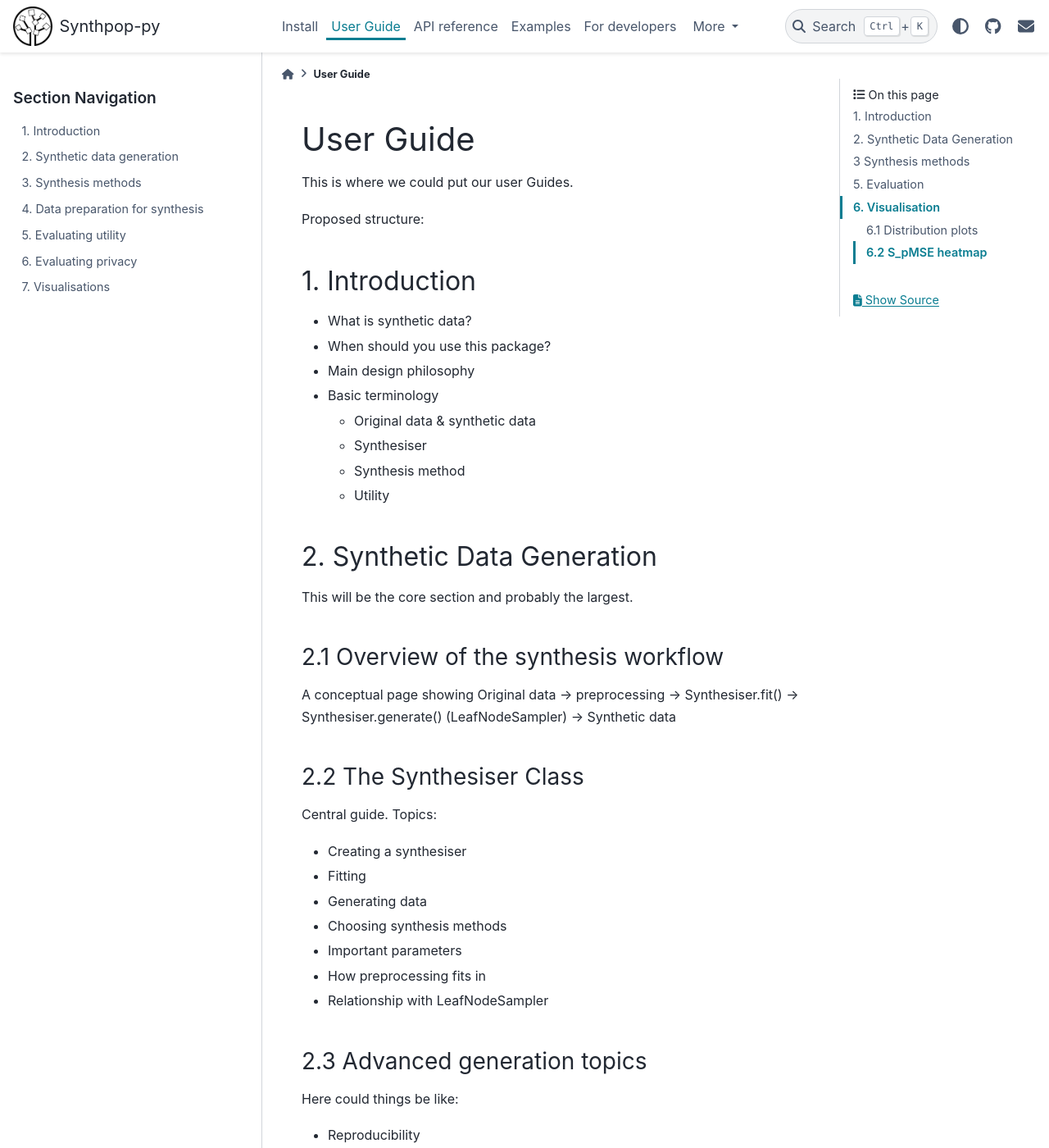
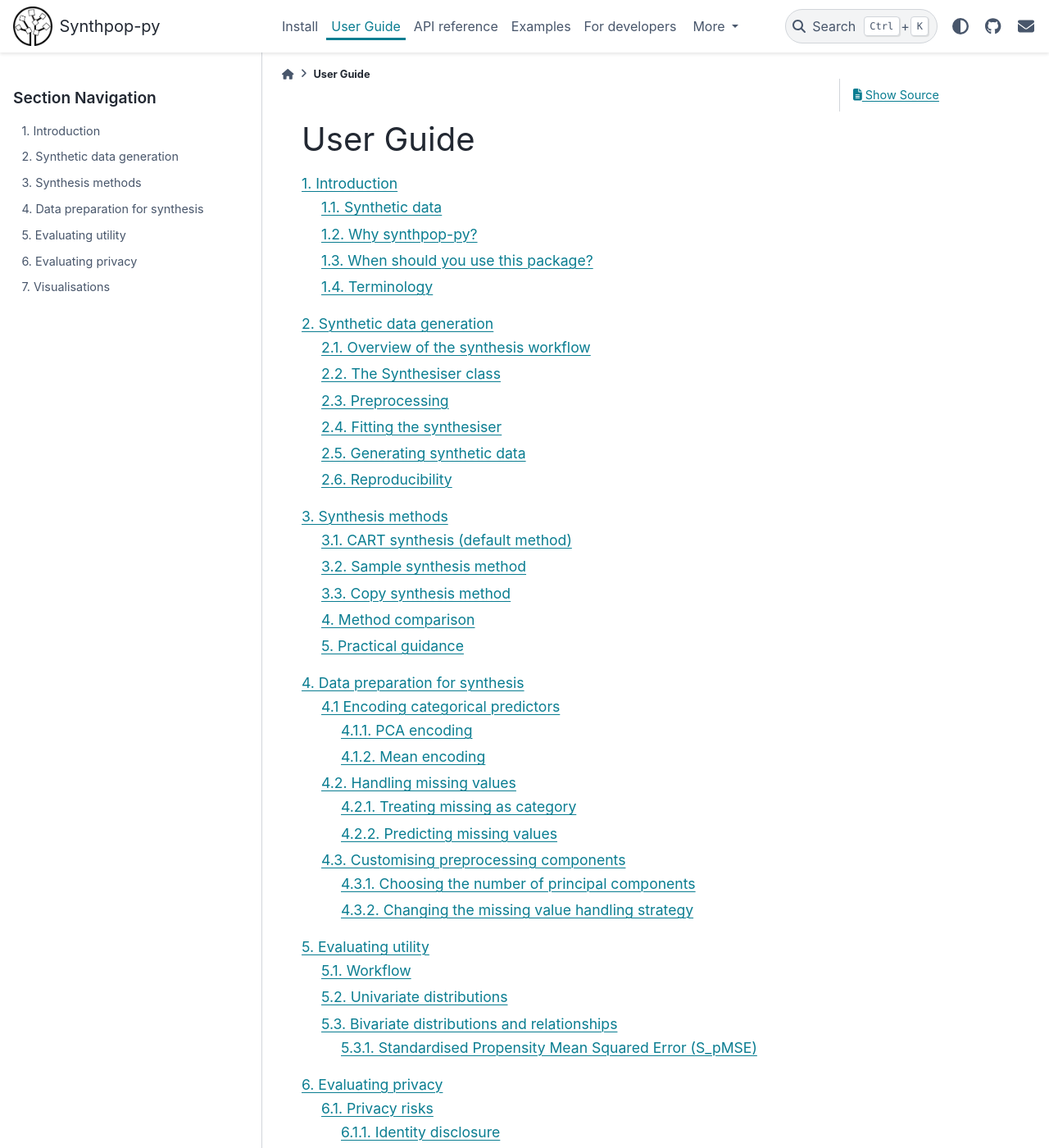
Before and after one commit to duonl/synthpop-py, a Sphinx documentation site: the page built from docs/source/user_guides/user_guides_index.md, in a window 1280 px wide and 1400 px high. Shown: the whole window at 82% size. Built offline with Sphinx 7.4.7 and the PyData theme 0.15.4, drawn with Linux system fonts in a browser that asks for light colours; some of the changed text lies outside the part shown.

Commit message:
finalise guides structure

````diff
--- a/docs/source/user_guides/user_guides_index.md
+++ b/docs/source/user_guides/user_guides_index.md
@@ -1,97 +1,4 @@
 # User Guide
-
-This is where we could put our user Guides.
-
-Proposed structure:
-## 1. Introduction
-- What is synthetic data?
-- When should you use this package?
-- Main design philosophy
-- Basic terminology
-    - Original data & synthetic data
-    - Synthesiser
-    - Synthesis method
-    - Utility
-
-## 2. Synthetic Data Generation
-This will be the core section and probably the largest.
-### 2.1 Overview of the synthesis workflow
-A conceptual page showing Original data -> preprocessing -> Synthesiser.fit() -> Synthesiser.generate() (LeafNodeSampler) -> Synthetic data
-### 2.2 The Synthesiser Class
-Central guide. Topics:
-- Creating a synthesiser
-- Fitting
-- Generating data
-- Choosing synthesis methods
-- Important parameters
-- How preprocessing fits in
-- Relationship with LeafNodeSampler
-### 2.3 Advanced generation topics
-Here could things be like:
-- Reproducibility
-- Custom synthesis methods
-- Performance
-
-## 3 Synthesis methods
-One page per method (or a comparison page)
-- CART synthesis
-- Copy method
-- Sample method
-
-Where each shows:
-- Intuition
-- Algorithm
-- Advantages
-- Disadvantages
-- Recommend use cases
-- Example (or link to)
-
-At the end, you'd want to include a comparison table with probably something like Method, Preserves relationships, Speed, Privacy, Typical use.
-
-### 4 Preprocessing
-Start with an explanation why preprocessing exists.
-
-Subsections:
-- Encoding
-    - PCA
-    - Mean
-- Missing value handling
-
-Each page should answer:
-- What problem does this solve?
-- When should I use it?
-- Example
-
-
-
-## 5. Evaluation
-### 5.1 Evaluating synthetic data
-Explain the difference between utility, privacy and fidelity. Then explain what the current package provides.
-
-### 5.2 Utility metrics
-#### 5.2.1 S_pMSE
-Topics:
-- Intuition
-- Mathematical definition
-- Interpretation
-- Example
-- Limitations
-
-### 5.3 Privacy metrics
-Empty for now
-
-## 6. Visualisation
-Explain what visual inspection is useful for.
-### 6.1 Distribution plots
-- Comparing original vs. synthetic
-- Numerical variables
-- Categorical variables
-- Examples
-### 6.2 S_pMSE heatmap
-- Interpretation
-- Detecting problematic variables
-- Examples
-
 
 ```{toctree}
 :maxdepth: 2
@@ -121,3 +28,7 @@ Explain what visual inspection is useful for.
 :maxdepth: 2
 7_visualisations.md
 ```
+```{toctree}
+:maxdepth: 2
+8_custom_synthesis_methods.md
+```
````
Also changed, not shown: docs/source/user_guides/8_custom_synthesis_methods.md (added, +1 -0 lines).
